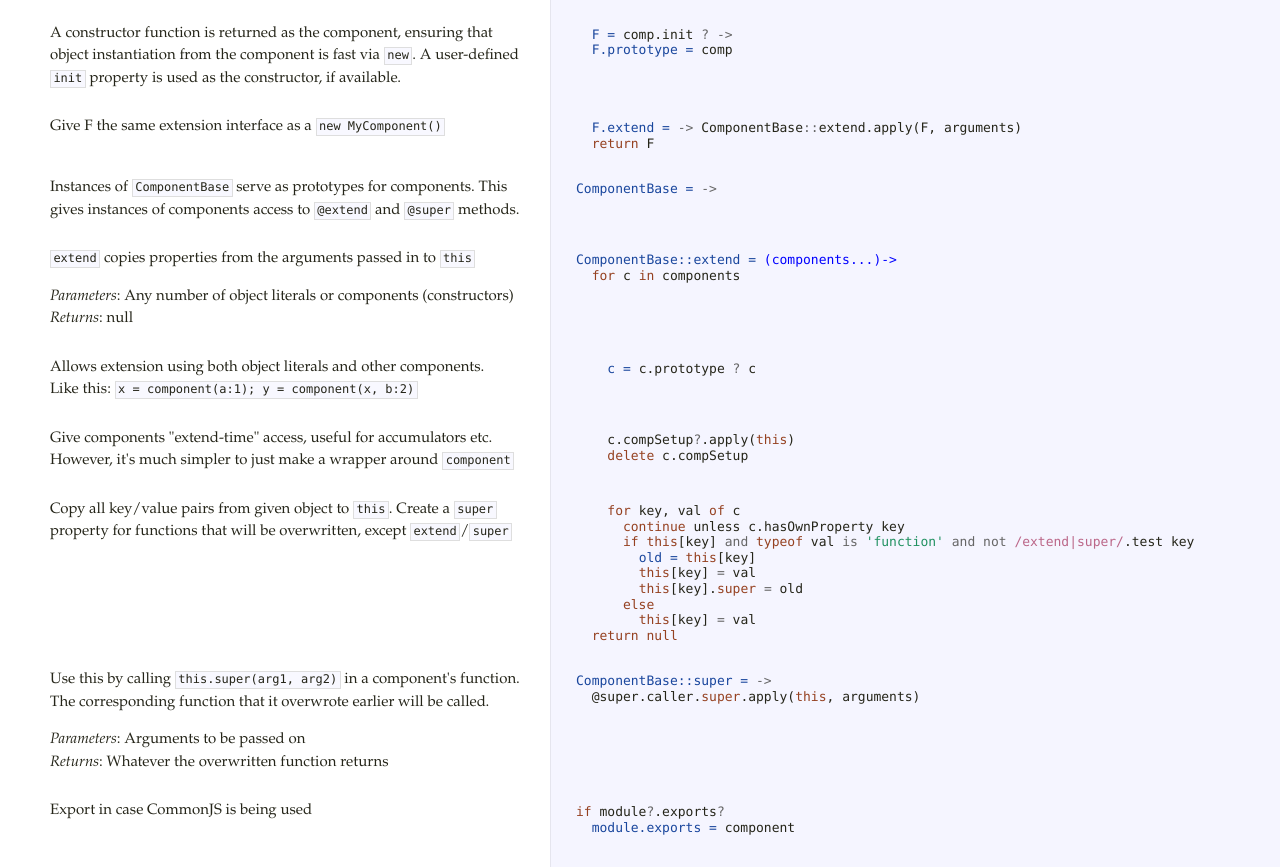
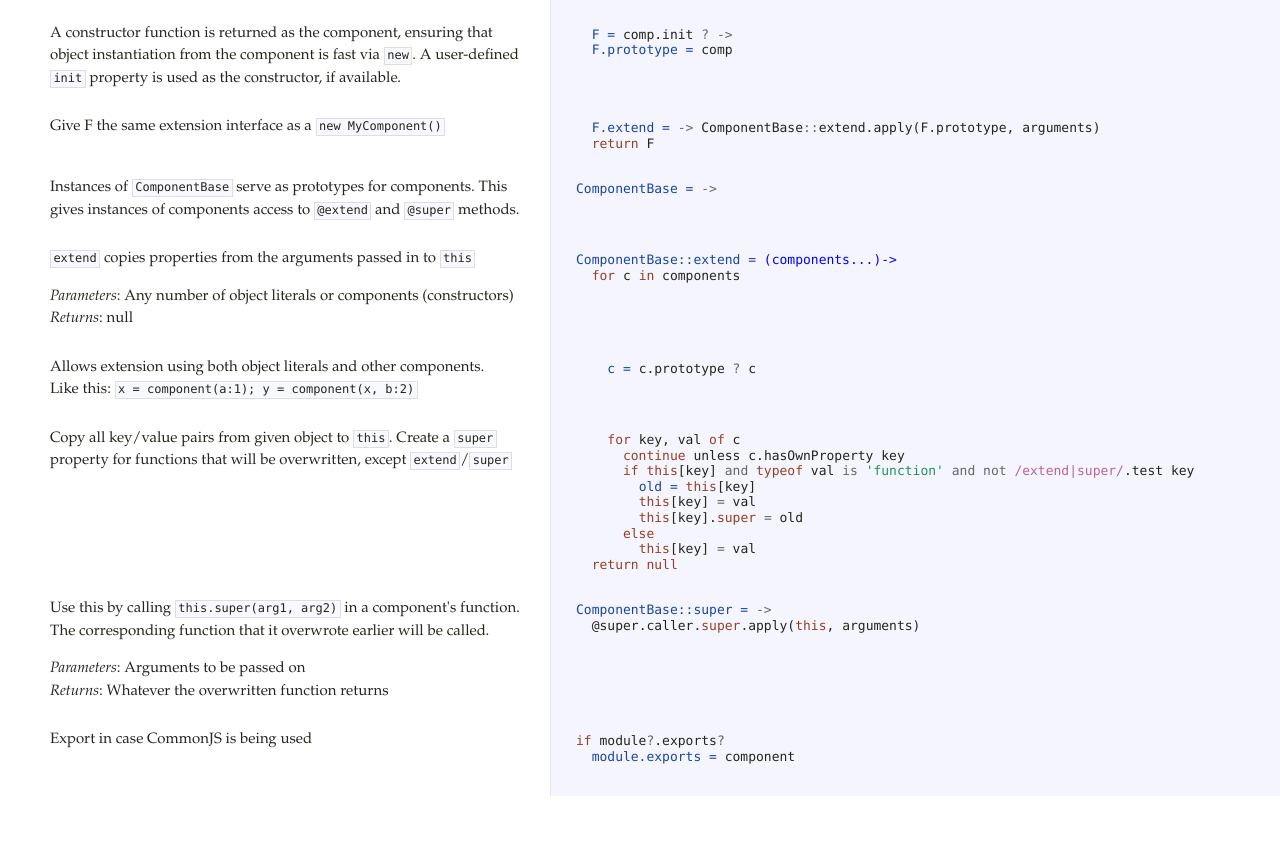
Before and after one commit to ehsanul/ehsanul.github.com, a plain HTML site: page component/index.html in a window 1280 px wide. Shown: the part 4245-5112 px from the top of the page. After the commit the page ends 5041 px from the top, so only its background shows below. Drawn offline with Linux system fonts and the light colour scheme.

Commit message:
doc/code updates

```diff
--- a/component/index.html
+++ b/component/index.html
@@ -204,16 +204,14 @@ example, continuing from the above example:</p>
   <span class="nx">comp</span><span class="p">.</span><span class="nx">extend</span> <span class="nx">components</span><span class="p">...</span></pre></div>             </td>           </tr>                               <tr id="section-13">             <td class="docs">               <div class="pilwrap">                 <a class="pilcrow" href="#section-13">&#182;</a>               </div>               <p>A constructor function is returned as the component, ensuring that
 object instantiation from the component is fast via <code>new</code>.
 A user-defined <code>init</code> property is used as the constructor, if available.</p>             </td>             <td class="code">               <div class="highlight"><pre>  <span class="nv">F = </span><span class="nx">comp</span><span class="p">.</span><span class="nx">init</span> <span class="o">?</span> <span class="o">-&gt;</span>
-  <span class="nv">F.prototype = </span><span class="nx">comp</span></pre></div>             </td>           </tr>                               <tr id="section-14">             <td class="docs">               <div class="pilwrap">                 <a class="pilcrow" href="#section-14">&#182;</a>               </div>               <p>Give F the same extension interface as a <code>new MyComponent()</code></p>             </td>             <td class="code">               <div class="highlight"><pre>  <span class="nv">F.extend = </span><span class="o">-&gt;</span> <span class="nx">ComponentBase</span><span class="o">::</span><span class="nx">extend</span><span class="p">.</span><span class="nx">apply</span><span class="p">(</span><span class="nx">F</span><span class="p">,</span> <span class="nx">arguments</span><span class="p">)</span>
+  <span class="nv">F.prototype = </span><span class="nx">comp</span></pre></div>             </td>           </tr>                               <tr id="section-14">             <td class="docs">               <div class="pilwrap">                 <a class="pilcrow" href="#section-14">&#182;</a>               </div>               <p>Give F the same extension interface as a <code>new MyComponent()</code></p>             </td>             <td class="code">               <div class="highlight"><pre>  <span class="nv">F.extend = </span><span class="o">-&gt;</span> <span class="nx">ComponentBase</span><span class="o">::</span><span class="nx">extend</span><span class="p">.</span><span class="nx">apply</span><span class="p">(</span><span class="nx">F</span><span class="p">.</span><span class="nx">prototype</span><span class="p">,</span> <span class="nx">arguments</span><span class="p">)</span>
   <span class="k">return</span> <span class="nx">F</span></pre></div>             </td>           </tr>                               <tr id="section-15">             <td class="docs">               <div class="pilwrap">                 <a class="pilcrow" href="#section-15">&#182;</a>               </div>               <p>Instances of <code>ComponentBase</code> serve as prototypes for components. This gives
 instances of components access to <code>@extend</code> and <code>@super</code> methods.</p>             </td>             <td class="code">               <div class="highlight"><pre><span class="nv">ComponentBase = </span><span class="o">-&gt;</span></pre></div>             </td>           </tr>                               <tr id="section-16">             <td class="docs">               <div class="pilwrap">                 <a class="pilcrow" href="#section-16">&#182;</a>               </div>               <p><code>extend</code> copies properties from the arguments passed in to <code>this</code>  </p>
 
 <p><em>Parameters</em>: Any number of object literals or components (constructors) <br />
 <em>Returns</em>: null</p>             </td>             <td class="code">               <div class="highlight"><pre><span class="nv">ComponentBase::extend = </span><span class="nf">(components...)-&gt;</span>
   <span class="k">for</span> <span class="nx">c</span> <span class="k">in</span> <span class="nx">components</span></pre></div>             </td>           </tr>                               <tr id="section-17">             <td class="docs">               <div class="pilwrap">                 <a class="pilcrow" href="#section-17">&#182;</a>               </div>               <p>Allows extension  using both object literals and other components. <br />
-Like this: <code>x = component(a:1); y = component(x, b:2)</code></p>             </td>             <td class="code">               <div class="highlight"><pre>    <span class="nv">c = </span><span class="nx">c</span><span class="p">.</span><span class="nx">prototype</span> <span class="o">?</span> <span class="nx">c</span></pre></div>             </td>           </tr>                               <tr id="section-18">             <td class="docs">               <div class="pilwrap">                 <a class="pilcrow" href="#section-18">&#182;</a>               </div>               <p>Give components "extend-time" access, useful for accumulators etc.
-However, it's much simpler to just make a wrapper around <code>component</code></p>             </td>             <td class="code">               <div class="highlight"><pre>    <span class="nx">c</span><span class="p">.</span><span class="nx">compSetup</span><span class="o">?</span><span class="p">.</span><span class="nx">apply</span><span class="p">(</span><span class="k">this</span><span class="p">)</span>
-    <span class="k">delete</span> <span class="nx">c</span><span class="p">.</span><span class="nx">compSetup</span></pre></div>             </td>           </tr>                               <tr id="section-19">             <td class="docs">               <div class="pilwrap">                 <a class="pilcrow" href="#section-19">&#182;</a>               </div>               <p>Copy all key/value pairs from given object to <code>this</code>. Create a <code>super</code>
+Like this: <code>x = component(a:1); y = component(x, b:2)</code></p>             </td>             <td class="code">               <div class="highlight"><pre>    <span class="nv">c = </span><span class="nx">c</span><span class="p">.</span><span class="nx">prototype</span> <span class="o">?</span> <span class="nx">c</span></pre></div>             </td>           </tr>                               <tr id="section-18">             <td class="docs">               <div class="pilwrap">                 <a class="pilcrow" href="#section-18">&#182;</a>               </div>               <p>Copy all key/value pairs from given object to <code>this</code>. Create a <code>super</code>
 property for functions that will be overwritten, except <code>extend</code>/<code>super</code></p>             </td>             <td class="code">               <div class="highlight"><pre>    <span class="k">for</span> <span class="nx">key</span><span class="p">,</span> <span class="nx">val</span> <span class="k">of</span> <span class="nx">c</span>
       <span class="k">continue</span> <span class="nx">unless</span> <span class="nx">c</span><span class="p">.</span><span class="nx">hasOwnProperty</span> <span class="nx">key</span>
       <span class="k">if</span> <span class="k">this</span><span class="p">[</span><span class="nx">key</span><span class="p">]</span> <span class="o">and</span> <span class="k">typeof</span> <span class="nx">val</span> <span class="o">is</span> <span class="s1">&#39;function&#39;</span> <span class="o">and</span> <span class="o">not</span> <span class="sr">/extend|super/</span><span class="p">.</span><span class="nx">test</span> <span class="nx">key</span>
@@ -222,12 +220,12 @@ property for functions that will be overwritten, except <code>extend</code>/<cod
         <span class="k">this</span><span class="p">[</span><span class="nx">key</span><span class="p">].</span><span class="k">super</span> <span class="o">=</span> <span class="nx">old</span>
       <span class="k">else</span>
         <span class="k">this</span><span class="p">[</span><span class="nx">key</span><span class="p">]</span> <span class="o">=</span> <span class="nx">val</span>
-  <span class="k">return</span> <span class="kc">null</span></pre></div>             </td>           </tr>                               <tr id="section-20">             <td class="docs">               <div class="pilwrap">                 <a class="pilcrow" href="#section-20">&#182;</a>               </div>               <p>Use this by calling <code>this.super(arg1, arg2)</code> in a component's function.
+  <span class="k">return</span> <span class="kc">null</span></pre></div>             </td>           </tr>                               <tr id="section-19">             <td class="docs">               <div class="pilwrap">                 <a class="pilcrow" href="#section-19">&#182;</a>               </div>               <p>Use this by calling <code>this.super(arg1, arg2)</code> in a component's function.
 The corresponding function that it overwrote earlier will be called.  </p>
 
 <p><em>Parameters</em>: Arguments to be passed on <br />
 <em>Returns</em>: Whatever the overwritten function returns</p>             </td>             <td class="code">               <div class="highlight"><pre><span class="nv">ComponentBase::super = </span><span class="o">-&gt;</span>
-  <span class="nx">@super</span><span class="p">.</span><span class="nx">caller</span><span class="p">.</span><span class="k">super</span><span class="p">.</span><span class="nx">apply</span><span class="p">(</span><span class="k">this</span><span class="p">,</span> <span class="nx">arguments</span><span class="p">)</span></pre></div>             </td>           </tr>                               <tr id="section-21">             <td class="docs">               <div class="pilwrap">                 <a class="pilcrow" href="#section-21">&#182;</a>               </div>               <p>Export in case CommonJS is being used</p>             </td>             <td class="code">               <div class="highlight"><pre><span class="k">if</span> <span class="nx">module</span><span class="o">?</span><span class="p">.</span><span class="nx">exports</span><span class="o">?</span>
+  <span class="nx">@super</span><span class="p">.</span><span class="nx">caller</span><span class="p">.</span><span class="k">super</span><span class="p">.</span><span class="nx">apply</span><span class="p">(</span><span class="k">this</span><span class="p">,</span> <span class="nx">arguments</span><span class="p">)</span></pre></div>             </td>           </tr>                               <tr id="section-20">             <td class="docs">               <div class="pilwrap">                 <a class="pilcrow" href="#section-20">&#182;</a>               </div>               <p>Export in case CommonJS is being used</p>             </td>             <td class="code">               <div class="highlight"><pre><span class="k">if</span> <span class="nx">module</span><span class="o">?</span><span class="p">.</span><span class="nx">exports</span><span class="o">?</span>
   <span class="nv">module.exports = </span><span class="nx">component</span>
 
 </pre></div>             </td>           </tr>                </tbody>     </table>   </div> </body> </html>
```
